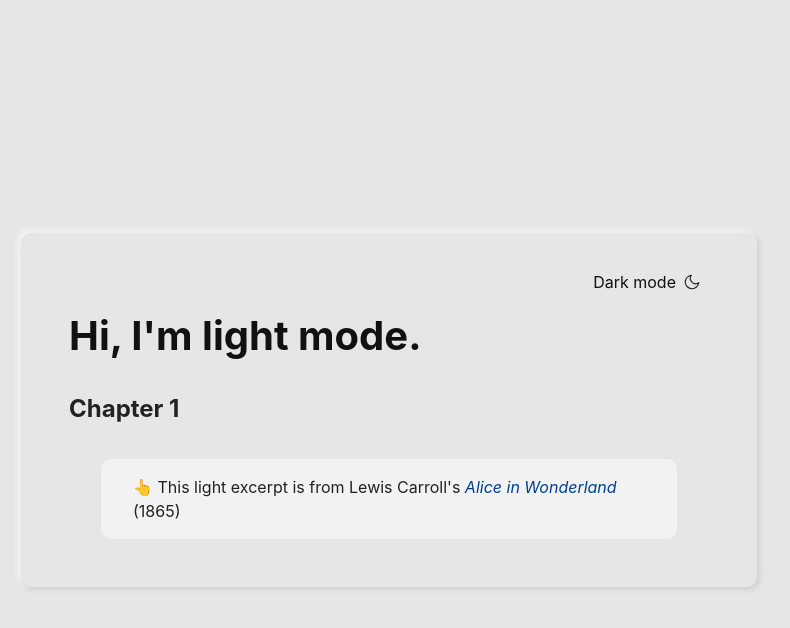
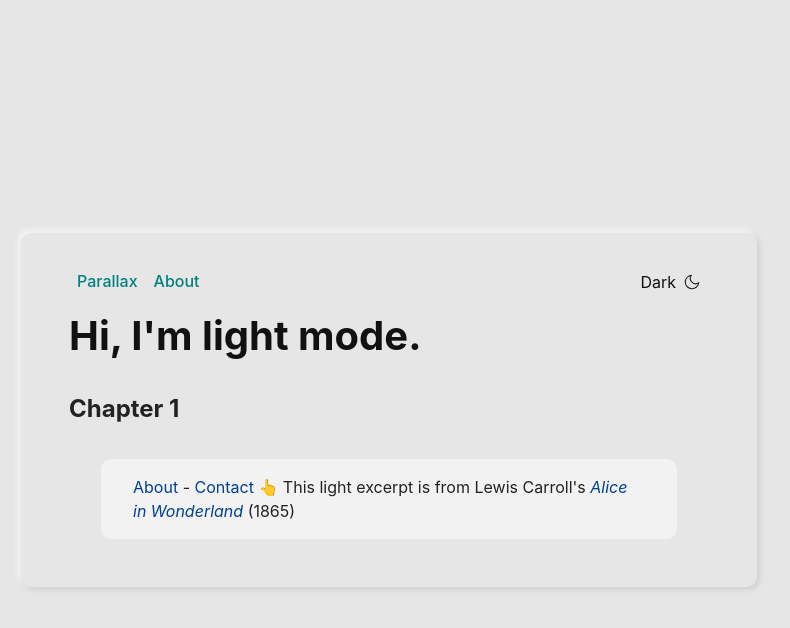
Before and after one commit to mohamadrido/time-parallax, a Jekyll site: the page built from about.html, in a window 1280 px wide. Shown: the top 628 px of the page, without its empty margins (251-1041 px from the left). Built offline with Jekyll 4.4.1, drawn with Linux system fonts in a browser that asks for light colours.

Commit message:
Update page.html

```diff
--- a/_layouts/page.html
+++ b/_layouts/page.html
@@ -39,9 +39,8 @@
             class="color-mode__btn light--hidden"
             aria-label="Toggle light mode"
           >
-            Light mode
+            Light
             <svg aria-hidden="true">
-              <title>Light mode</title>
               <use href="#sun"></use>
             </svg>
           </button>
@@ -49,17 +48,19 @@
             class="color-mode__btn dark--hidden"
             aria-label="Toggle dark mode"
           >
-            Dark mode
+            Dark
             <svg aria-hidden="true">
-              <title>Dark mode</title>
               <use href="#moon"></use>
             </svg>
           </button>
+<!-- -->
+<button class="color-mode__btn1"><a href="https://mohamadrido.com">Parallax</a></button>
+<button class="color-mode__btn1"><a href="https://mohamadrido.com/about">About</a></button>
         </header>
         <div class="color-mode__container dark--hidden">
           <h1>Hi, I'm light mode.</h1>
           <h2>Chapter 1</h2>
-          <p class="color-mode__excerpt">
+          <p class="color-mode__excerpt">{{ content }}
             👆 This light excerpt is from Lewis Carroll's
             <a
               href="https://mohamadrido.github.io/parallax-jekyll-theme/contact"
@@ -72,8 +73,7 @@
         <div class="color-mode__container light--hidden">
           <h1>Hi, I'm dark mode.</h1>
           <h2>Chapter 1</h2>
-
-          <p class="color-mode__excerpt">
+          <p class="color-mode__excerpt">{{ content }}
             👆 This <span class="color-mode__element2">dark</span> excerpt is
             from Mary Shelley&apos;s
             <a
@@ -87,5 +87,6 @@
       </section>
     </main>
     <script src="https://mohamadrido.github.io/parallax-jekyll-theme/assets/main.js"></script>
+    <script src="https://mohamadrido.com/assets/topnav.js"></script>
   </body>
 </html>
```
